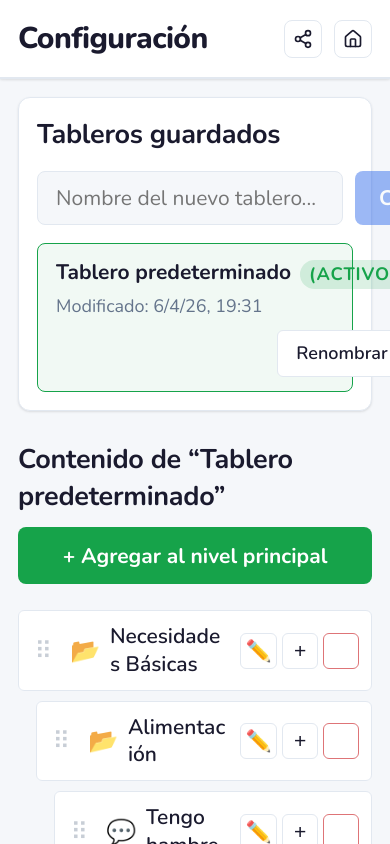
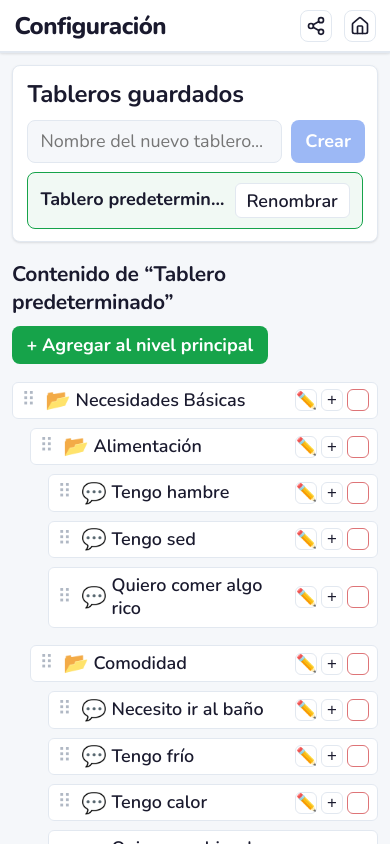
Before and after one commit to pablocom/comq, a React (Vite) app: page /board-editor in a window 390 px wide. Built offline with nearby package versions, Linux system fonts and the light colour scheme; what mobile-drag-drop would draw is missing.

Commit message:
feat: Improve mobile view

```diff
--- a/src/presentation/views/BoardEditorView/BoardEditorView.module.css
+++ b/src/presentation/views/BoardEditorView/BoardEditorView.module.css
@@ -124,22 +124,47 @@
 }
 
 /* ─── Mobile ─── */
-@media (max-width: 480px) {
+@media (max-width: 768px) {
   .header {
-    padding: 0.75rem;
+    padding: 0.4rem 0.6rem;
+  }
+
+  .title {
+    font-size: var(--ui-text-base);
+  }
+
+  .navIconButton {
+    width: 32px;
+    height: 32px;
   }
 
   .content {
-    padding: 0.75rem;
+    padding: 0.5rem 0.5rem;
+  }
+
+  .treeSection {
+    margin-top: 0.5rem;
   }
 
   .treeSectionHeader {
-    flex-direction: column;
-    align-items: stretch;
+    flex-direction: row;
+    align-items: center;
+    margin-bottom: 0.4rem;
+    gap: 0.4rem;
+  }
+
+  .sectionHeading {
+    font-size: var(--ui-text-sm);
   }
 
   .addRootButton {
-    justify-content: center;
-    padding: 0.6rem 1rem;
+    padding: 0.3rem 0.6rem;
+    font-size: var(--ui-text-xs);
+    white-space: nowrap;
+  }
+
+  .emptyMessage {
+    padding: 1rem;
+    font-size: var(--ui-text-sm);
   }
 }
--- a/src/presentation/views/BoardEditorView/components/BoardManager/BoardManager.module.css
+++ b/src/presentation/views/BoardEditorView/components/BoardManager/BoardManager.module.css
@@ -198,23 +198,60 @@
 }
 
 /* ─── Mobile ─── */
-@media (max-width: 480px) {
+@media (max-width: 768px) {
   .manager {
-    padding: 0.75rem;
+    padding: 0.5rem 0.6rem;
+    margin-bottom: 0.75rem;
+    border-radius: var(--radius-sm);
+  }
+
+  .heading {
+    font-size: var(--ui-text-base);
+    margin-bottom: 0.4rem;
+  }
+
+  .createRow {
+    gap: 0.35rem;
+    margin-bottom: 0.4rem;
+  }
+
+  .input {
+    min-height: 34px;
+    padding: 0.35rem 0.5rem;
+    font-size: var(--ui-text-xs);
+  }
+
+  .createButton {
+    min-height: 34px;
+    padding: 0.35rem 0.6rem;
+    font-size: var(--ui-text-xs);
+  }
+
+  .boardList {
+    gap: 0.25rem;
   }
 
   .boardItem {
-    flex-direction: column;
-    align-items: stretch;
+    padding: 0.4rem 0.5rem;
+    gap: 0.35rem;
+  }
+
+  .boardName {
+    font-size: var(--ui-text-xs);
+  }
+
+  .boardDate {
+    display: none;
   }
 
   .actions {
-    justify-content: flex-end;
+    gap: 0.25rem;
   }
 
   .actionButton,
   .deleteButton {
-    min-height: 38px;
-    padding: 0.45rem 0.75rem;
+    min-height: 28px;
+    padding: 0.2rem 0.45rem;
+    font-size: var(--ui-text-xs);
   }
 }
--- a/src/presentation/views/BoardEditorView/components/BoardTree/BoardTree.module.css
+++ b/src/presentation/views/BoardEditorView/components/BoardTree/BoardTree.module.css
@@ -207,22 +207,64 @@
   font-weight: 600;
 }
 
-/* ─── Mobile touch targets ─── */
+/* ─── Mobile: compact layout ─── */
 @media (max-width: 768px) {
-  .iconButton,
-  .deleteNodeButton {
-    min-width: 36px;
-    min-height: 36px;
-  }
-
   .nodeRow {
-    padding: 0.5rem 0.5rem;
-    gap: 0.4rem;
+    padding: 0.25rem 0.35rem;
+    gap: 0.2rem;
+    margin-bottom: 1px;
   }
 
   .dragHandle {
-    padding: 0.35rem 0.4rem;
-    font-size: 1rem;
+    padding: 0.2rem 0.25rem;
+    font-size: 0.8rem;
+    opacity: 0.5;
+  }
+
+  .nodeIcon {
+    font-size: 0.85rem;
+  }
+
+  .nodeLabel {
+    font-size: 0.75rem;
+  }
+
+  .editInput {
+    font-size: 0.75rem;
+    padding: 0.15rem 0.3rem;
+  }
+
+  .nodeActions {
+    gap: 0.15rem;
+  }
+
+  /* Visually small but touch area extended via padding */
+  .iconButton {
+    min-width: 0;
+    min-height: 0;
+    width: 22px;
+    height: 22px;
+    font-size: 0.7rem;
+    padding: 0.2rem;
+    /* Extend tap area without affecting layout */
+    position: relative;
+  }
+
+  .iconButton::after,
+  .deleteNodeButton::after {
+    content: '';
+    position: absolute;
+    inset: -6px;
+  }
+
+  .deleteNodeButton {
+    min-width: 0;
+    min-height: 0;
+    width: 22px;
+    height: 22px;
+    font-size: 0.7rem;
+    padding: 0.2rem;
+    position: relative;
   }
 }
 
--- a/src/presentation/views/BoardEditorView/components/BoardTree/BoardTree.tsx
+++ b/src/presentation/views/BoardEditorView/components/BoardTree/BoardTree.tsx
@@ -234,12 +234,15 @@ function BoardTreeNode({
   depth,
 }: BoardTreeNodeProps) {
   const isEditing = editingNodeId === node.id;
+  // Disable draggable while an action button is being touched so the
+  // browser's long-press drag gesture doesn't fire during hold-to-confirm.
+  const [dragEnabled, setDragEnabled] = useState(true);
 
   return (
     <>
       <div
         className={`${styles.nodeRow} ${isDragging ? styles.dragging : ''} ${isDropTargetCategory && node.isCategory() ? styles.dropTargetCategory : ''}`}
-        draggable={!isEditing}
+        draggable={!isEditing && dragEnabled}
         onDragStart={onDragStart}
         onDragEnd={onDragEnd}
         onDragOver={node.isCategory() ? onDragOverCategory : undefined}
@@ -267,7 +270,12 @@ function BoardTreeNode({
           </span>
         )}
 
-        <div className={styles.nodeActions}>
+        <div
+          className={styles.nodeActions}
+          onTouchStart={() => setDragEnabled(false)}
+          onTouchEnd={() => setDragEnabled(true)}
+          onTouchCancel={() => setDragEnabled(true)}
+        >
           <button
             className={styles.iconButton}
             onClick={() => onStartEdit(node.id)}
```
